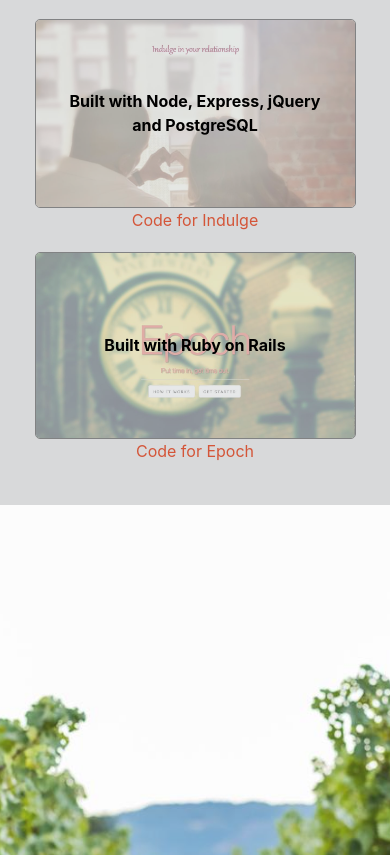
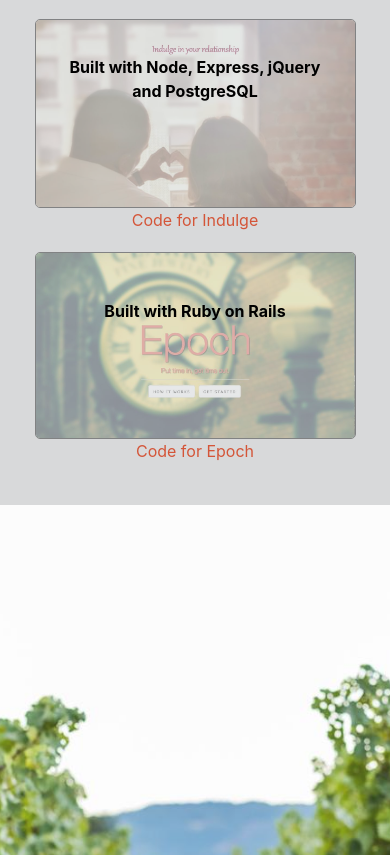
Before and after one commit to hintonbradley/hintonbradley-node, a website: page app/views/home.html in a window 390 px wide. Shown: the part 3229-4084 px from the top of the page. Drawn offline with nearby package versions, Linux system fonts and the light colour scheme; files whose address does not match are found by name.

Commit message:
updated mobile views

```diff
--- a/app/style/home.css
+++ b/app/style/home.css
@@ -514,9 +514,13 @@ section {
         transform: translate(-50%, -50%);
     }
 
-    sm-proj-txt {
+    .indulge .centered, .epoch .centered {
+        top: 32%;
+    }
+
+    /* .sm-proj-txt {
         position: relative;
         top: 50%;
         transform: translateY(-50%);
-    }
+    } */
 }
--- a/app/views/home.html
+++ b/app/views/home.html
@@ -142,7 +142,7 @@
             <div class="row text-center">
                 <div class="col-md-6 project text-center" data-aos="slide-right">
                     <a href="http://afternoon-sierra-48284.herokuapp.com/" class="portfolio-box">
-                        <div class="container-proj">
+                        <div class="container-proj indulge">
                             <img src="app/img/portfolio/indulge2.jpg" alt="indulge">
                             <div class="centered d-md-none d-sm-block txt-overlay">Built with Node, Express, jQuery and PostgreSQL</div>
                         </div>
@@ -165,7 +165,7 @@
                 </div>
                 <div class="col-md-6 project text-center" data-aos="slide-left">
                     <a href="https://epochbank.herokuapp.com/" class="portfolio-box">
-                        <div class="container-proj">
+                        <div class="container-proj epoch">
                             <img src="app/img/portfolio/epoch2.jpg" alt="epoch">
                             <div class="centered d-md-none d-sm-block txt-overlay">Built with Ruby on Rails</div>
                         </div>
```
